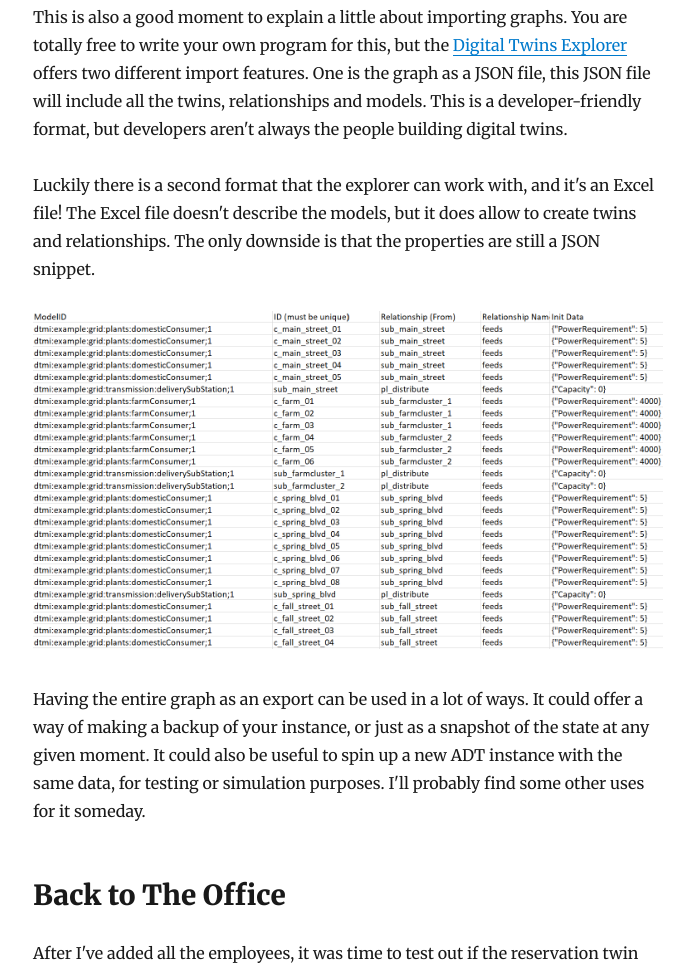
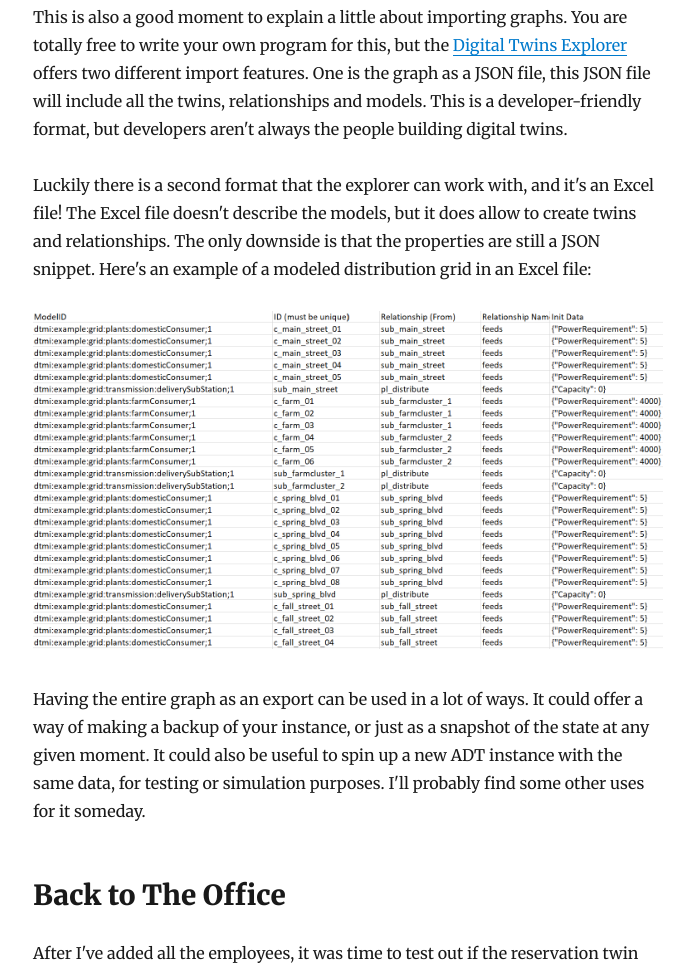
Before and after one commit to MatthijsvdVeer/vanderveer.io, a Gatsby site: page /back-to-the-office-with-azure-digital-twins-part-2/ in a window 1280 px wide. Shown: the part 3466-4437 px from the top of the page, without its empty margins (292-986 px from the left). Built offline with nearby package versions, Linux system fonts and the light colour scheme; Gatsby itself is replaced by a stand-in of ours; some packages are replaced by stand-ins of ours.

Commit message:
Edited content

```diff
--- a/content/blog/back-to-the-office-with-azure-digital-twins-part-2/index.md
+++ b/content/blog/back-to-the-office-with-azure-digital-twins-part-2/index.md
@@ -30,7 +30,7 @@ At this point, I realised that while you can create entities using the Graph Exp
 ## Import/export
 This is also a good moment to explain a little about importing graphs. You are totally free to write your own program for this, but the [Digital Twins Explorer][2] offers two different import features. One is the graph as a JSON file, this JSON file will include all the twins, relationships and models. This is a developer-friendly format, but developers aren't always the people building digital twins.
 
-Luckily there is a second format that the explorer can work with, and it's an Excel file! The Excel file doesn't describe the models, but it does allow to create twins and relationships. The only downside is that the properties are still a JSON snippet.
+Luckily there is a second format that the explorer can work with, and it's an Excel file! The Excel file doesn't describe the models, but it does allow to create twins and relationships. The only downside is that the properties are still a JSON snippet. Here's an example of a modeled distribution grid in an Excel file:
 
 ![Excel twins](./excel-file.png "Who doesn't love a good table?")
 
```
